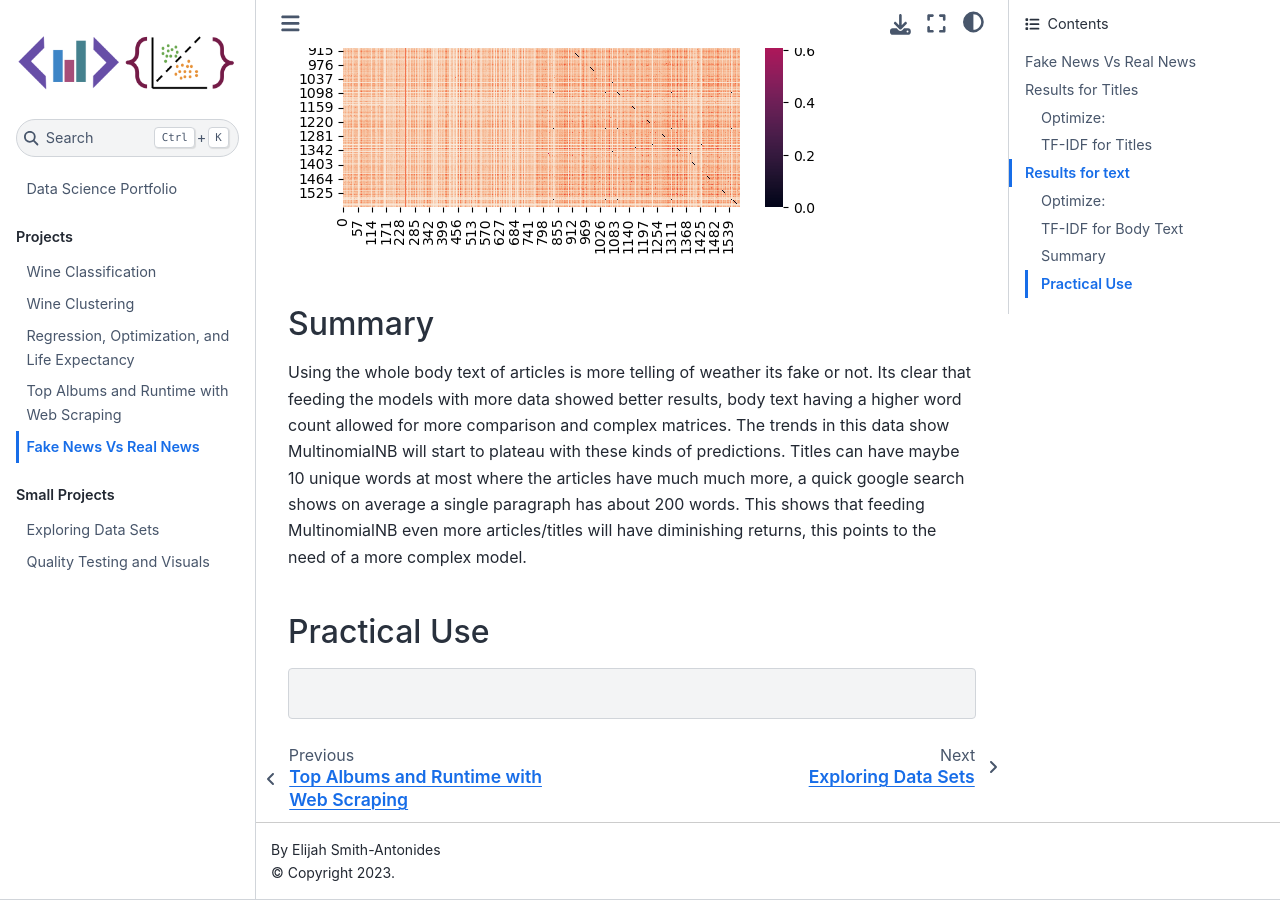
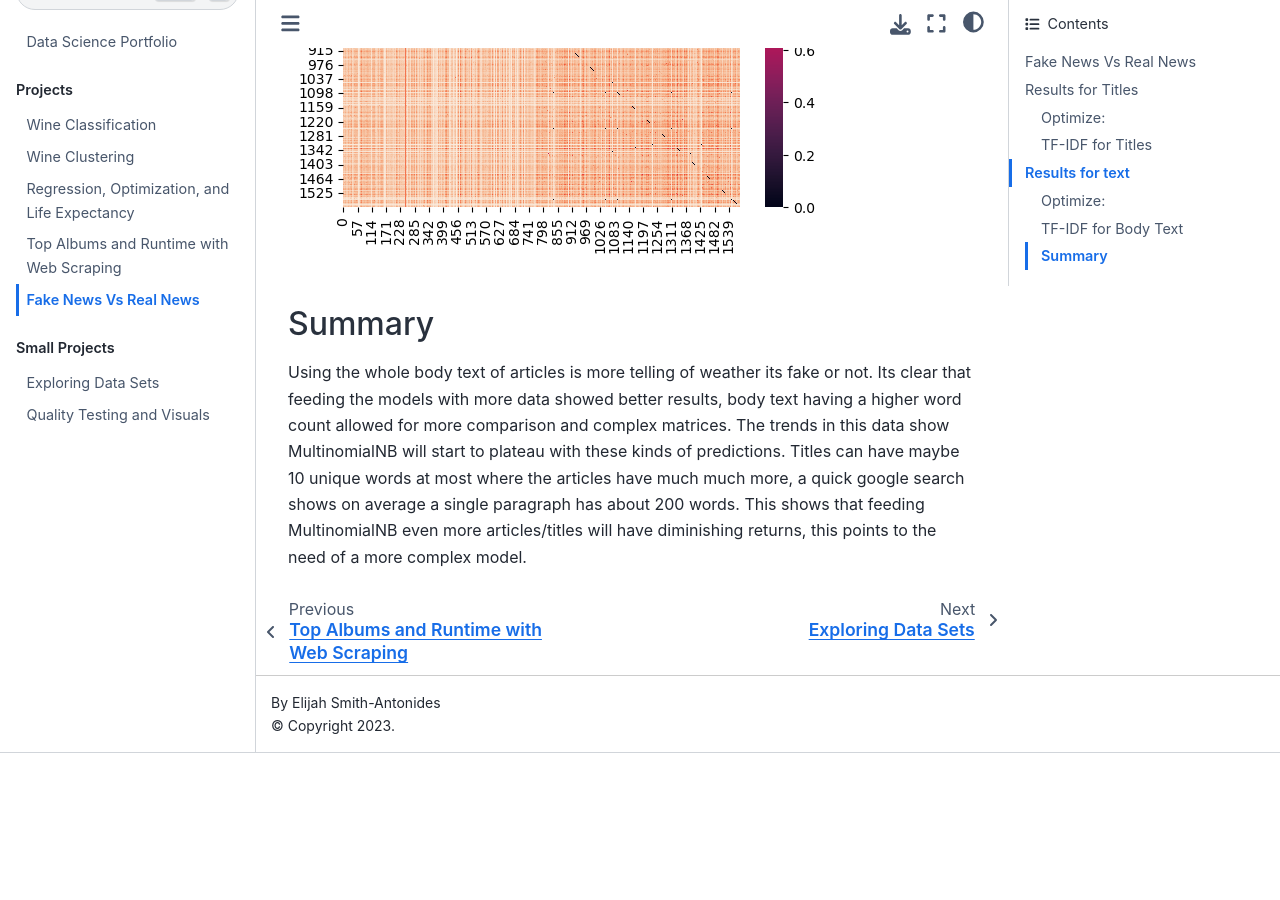
Before and after one commit to efsa95/intro-to-ds, a Jupyter Book: the page built from Fake_News.md, in a window 1280 px wide and 900 px high, scrolled down 8263 px. Built offline with Jupyter Book 1.0.4 settings and Sphinx 7.4.7 and the Sphinx Book theme 1.1.4, drawn with Linux system fonts in a browser that asks for light colours; after the commit the page ends 9016 px from its top, so only the background shows below that.

Commit message:
Removed unused section

````diff
--- a/Fake_News.md
+++ b/Fake_News.md
@@ -3232,10 +3232,3 @@ sns.heatmap(euclidean_distances(X_test_text_tfidf[subset_rows]))
 ## Summary
 
 Using the whole body text of articles is more telling of weather its fake or not. Its clear that feeding the models with more data showed better results, body text having a higher word count allowed for more comparison and complex matrices.  The trends in this data show MultinomialNB will start to plateau with these kinds of predictions. Titles can have maybe 10 unique words at most where the articles have much much more, a quick google search shows on average a single paragraph has about 200 words.  This shows that feeding MultinomialNB even more articles/titles will have diminishing returns, this points to the need of a more complex model.
-
-## Practical Use
-
-
-```python
-
-```
````
